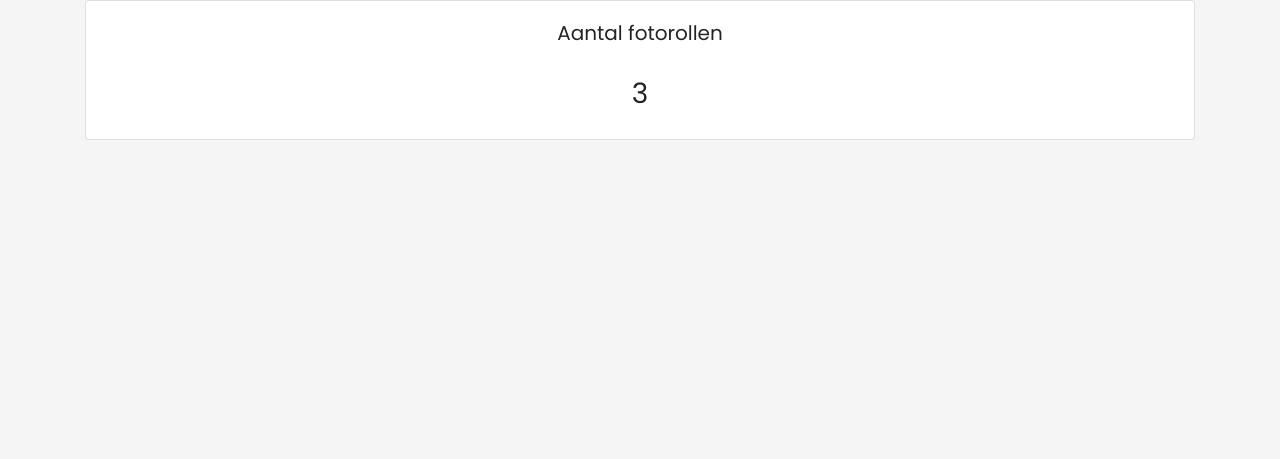
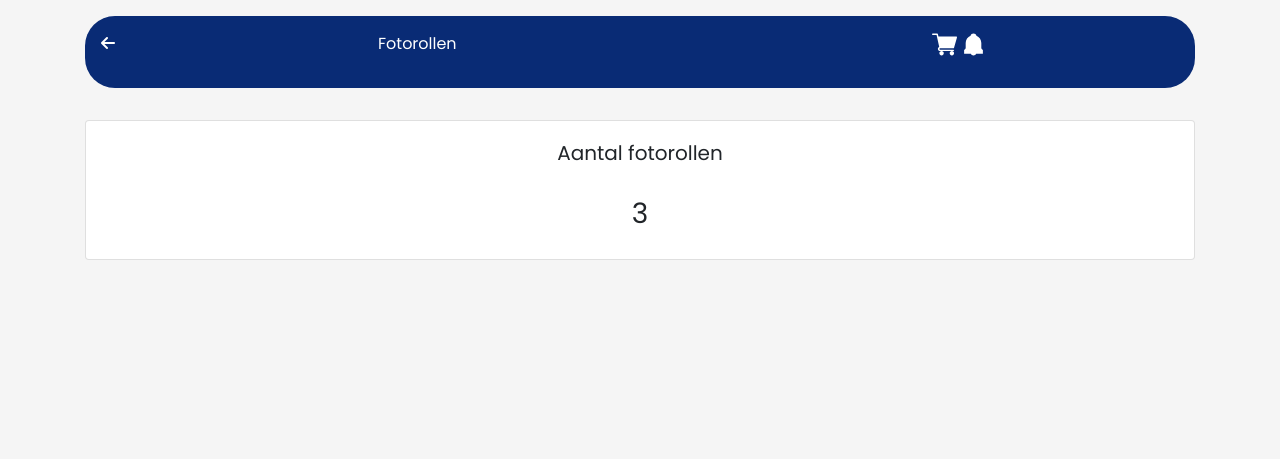
Before and after one commit to iamesat/Groninger-Landschap-App, a PHP site: page /fotorollen.php in a window 1280 px wide. Shown: the top 459 px of the page. Run offline with PHP 8.4, Linux system fonts and the light colour scheme; some libraries are stand-ins or nearby versions.

Commit message:
changes fotorollen + fontawesome
fontawesome toegevoegd voor arrow icon. Poging tot header voor fotorollenpagina maken.

```diff
--- a/css/niek.css
+++ b/css/niek.css
@@ -1,3 +1,6 @@
+.fotorollen-head-title {
+    text-align: left;
+}
 .card-fotorollen-title {
     text-align: center;
 }
--- a/fotorollen.php
+++ b/fotorollen.php
@@ -2,6 +2,25 @@
 <html lang="en">
 <?php include "include/head.php"; ?>
 <body>
+<div class="container">
+    <div class="jumbotron homepage mt-3">
+        <div class="row justify-content-between">
+            <div class="col">
+                <i class="fas fa-arrow-left"></i>
+            </div>
+
+            <div class="col-6">
+                <p class="fotorollen-head-title">Fotorollen</p>
+            </div>
+
+            <div class="col">
+                <img src="assets/images/icons/winkel.svg" class="jumbo-img-top" alt="...">
+                <img src="assets/images/icons/bell.svg" class="jumbo-img-top" alt="...">
+            </div>
+        </div>
+    </div>
+</div>
+
 <div class="container">
     <div class="row justify-content-md-center">
         <div class="col-12">
--- a/include/head.php
+++ b/include/head.php
@@ -6,6 +6,7 @@
     <meta name="author" content="">
     <link rel="icon" href="/docs/4.0/assets/img/favicons/favicon.ico">
     <link href="https://fonts.googleapis.com/css2?family=Poppins&display=swap" rel="stylesheet">
+    <script src="https://kit.fontawesome.com/878232b268.js" crossorigin="anonymous"></script>
 
     <title>Groninger Landschap</title>
 
```
